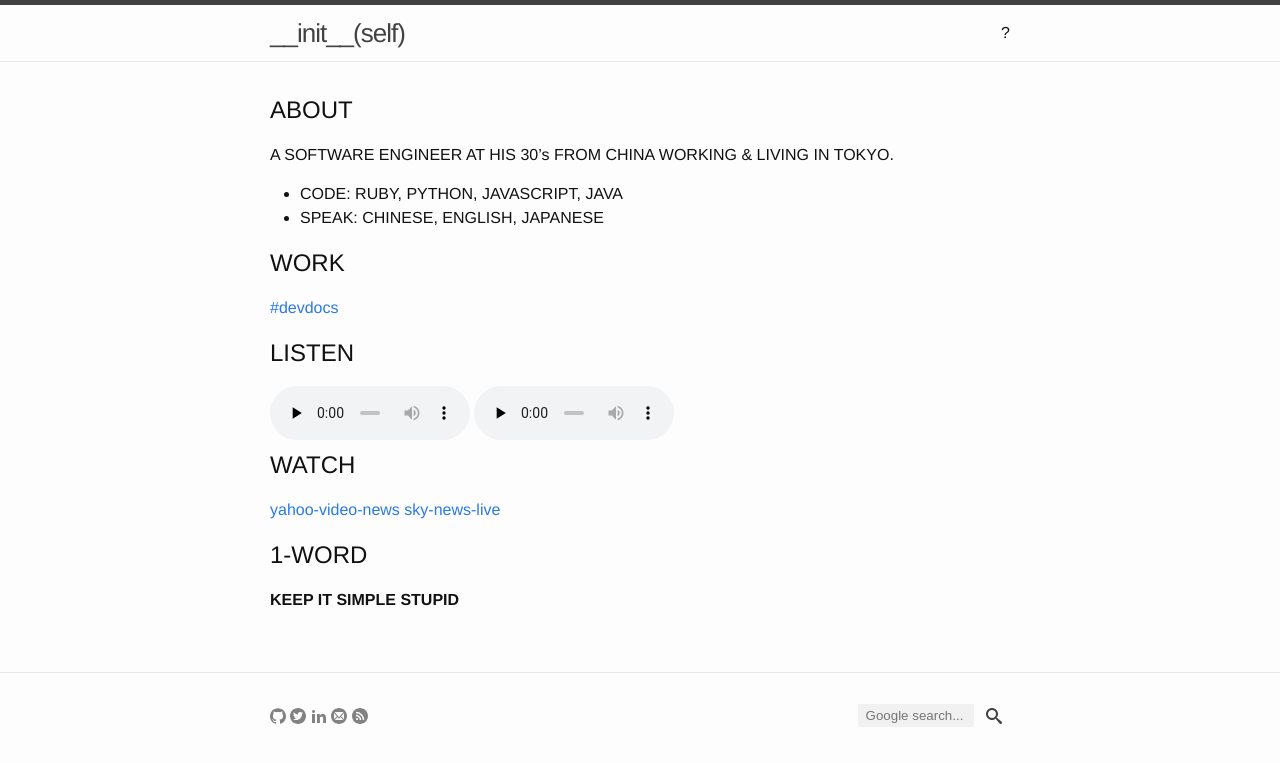
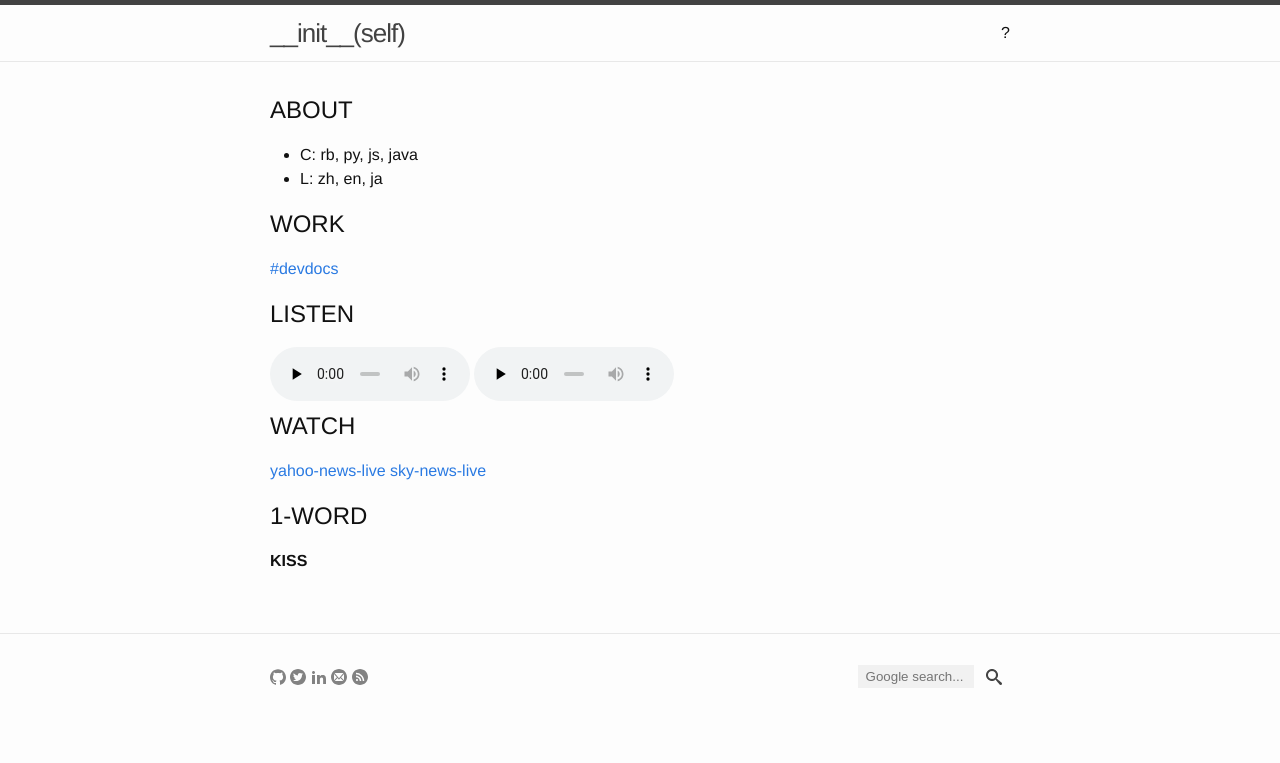
Before and after one commit to yuan-jiang/yuan-jiang.github.io, a Jekyll site: the page built from about.md, in a window 1280 px wide. Shown: the top 763 px of the page. Built offline with Jekyll 4.4.1, drawn with Linux system fonts in a browser that asks for light colours.

Commit message:
Update about.md

```diff
--- a/about.md
+++ b/about.md
@@ -5,9 +5,8 @@ permalink: /about/
 ---
 
 # ABOUT
-A SOFTWARE ENGINEER AT HIS 30's FROM CHINA WORKING & LIVING IN TOKYO.
-- CODE: RUBY, PYTHON, JAVASCRIPT, JAVA
-- SPEAK: CHINESE, ENGLISH, JAPANESE
+- C: rb, py, js, java
+- L: zh, en, ja
 
 # WORK
 [#devdocs](https://devdocs.io/)
@@ -22,7 +21,7 @@ A SOFTWARE ENGINEER AT HIS 30's FROM CHINA WORKING & LIVING IN TOKYO.
 </audio>
 
 # WATCH
-[yahoo-video-news](https://headlines.yahoo.co.jp/videonews/)  [sky-news-live](https://www.youtube.com/watch?v=9Auq9mYxFEE)
+[yahoo-news-live](https://headlines.yahoo.co.jp/videonews/)  [sky-news-live](https://www.youtube.com/watch?v=9Auq9mYxFEE)
 
 # 1-WORD
-<b>KEEP IT SIMPLE STUPID</b>
+<b>KISS</b>
```
